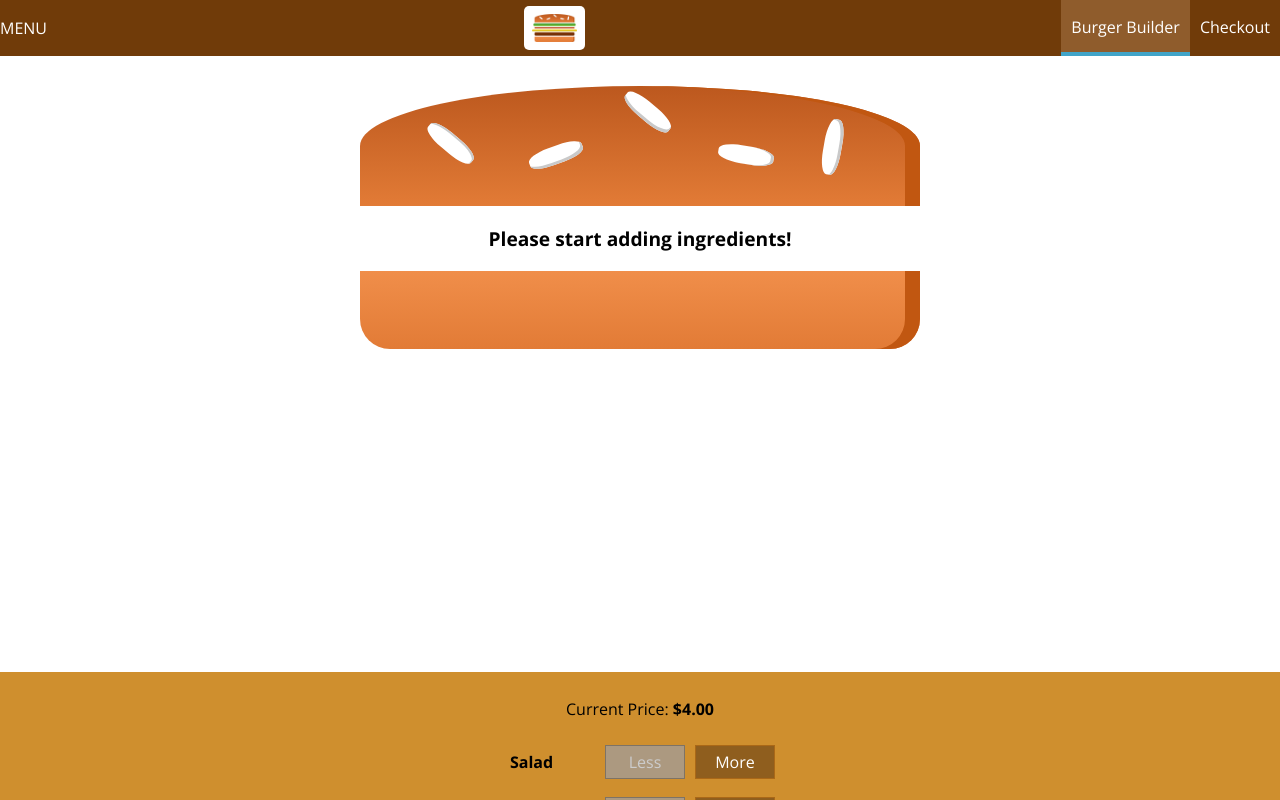
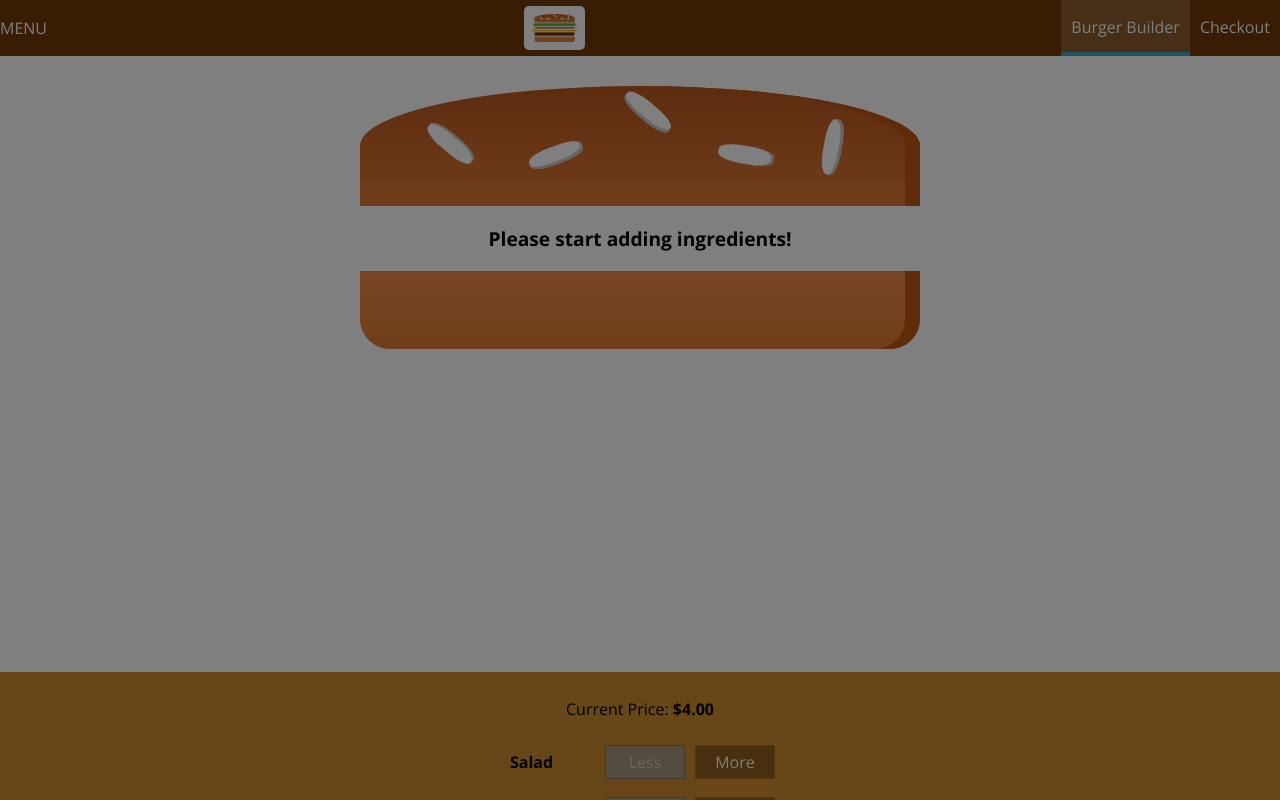
Before and after one commit to junganthonyy/burgerbuilder, a React app: page / in a window 1280 px wide. Shown: the top 800 px of the page. Built offline with nearby package versions, Linux system fonts and the light colour scheme.

Commit message:
Adding Backdrop And Click Handler

```diff
--- a/src/components/Layout/Layout.js
+++ b/src/components/Layout/Layout.js
@@ -4,17 +4,31 @@ import classes from './Layout.css';
 import Toolbar from '../Navigation/Toolbar/Toolbar';
 import SideDrawer from '../Navigation/SideDrawer/SideDrawer';
 
-const layout = (props) => (
+class Layout extends React.Component{
+
+  state = {
+    showSideDrawer: true
+  }
+
+  sideDrawerClosedHandler = () => {
+    this.setState({showSideDrawer: false});
+  }
+
+  render() {
+    return (
       <Aux>
         <Toolbar/>
-    <SideDrawer/>
+        <SideDrawer open={this.state.showSideDrawer} closed={this.sideDrawerClosedHandler} />
         <main className={classes.Content}>
-      {props.children}
+          {this.props.children}
         </main>
       </Aux>
     );
+  }
+}
 
-export default layout;
+
+export default Layout;
 
 /**
  * Layout is just meant to be the base layer for the app
--- a/src/components/Navigation/SideDrawer/SideDrawer.css
+++ b/src/components/Navigation/SideDrawer/SideDrawer.css
@@ -22,7 +22,7 @@
   transform: translateX(0);
 }
 .Close {
-  transform: translateX((100%));
+  transform: translateX(-100%);
 }
 
 .Logo {
--- a/src/components/Navigation/SideDrawer/SideDrawer.js
+++ b/src/components/Navigation/SideDrawer/SideDrawer.js
@@ -3,11 +3,20 @@ import Logo from '../../Logo/Logo';
 import NavigationItems from '../NavigationItems/NavigationItems';
 import classes from './SideDrawer.css';
 
+import Backdrop from '../../UI/Backdrop/Backdrop';
+import Aux from '../../../hoc/Aux';
+
 export default function sideDrawer(props) {
-  // ... conditionally
+  let attachedClasses = [classes.SideDrawer, classes.Close];
+
+  if (props.open) {
+    attachedClasses = [classes.SideDrawer, classes.Open];
+  }
 
   return (
-    <div className={classes.SideDrawer}>
+    <Aux>
+      <Backdrop show={props.open} clicked={props.closed} />
+      <div className={attachedClasses.join(' ')}>
         <div className={classes.Logo}>
           <Logo />
         </div>
@@ -15,5 +24,6 @@ export default function sideDrawer(props) {
           <NavigationItems />
         </nav>
       </div>
+    </Aux>
   )
 }
```
Lines whose indentation alone changed are shown as unchanged.
